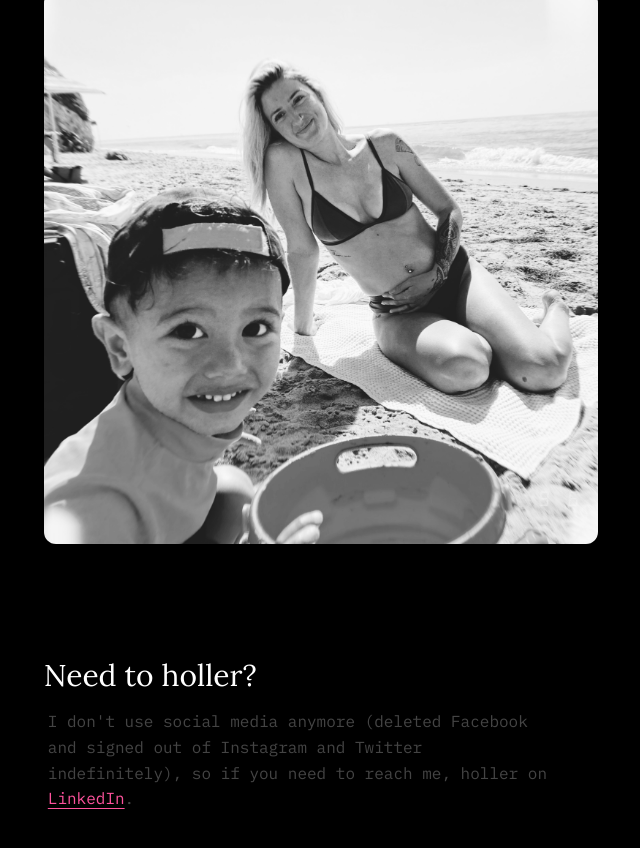
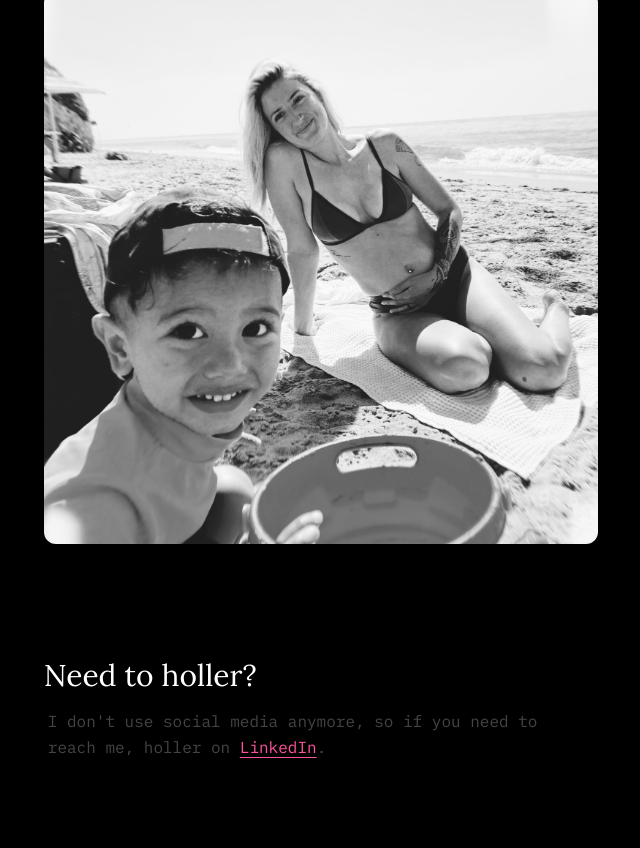
Before and after one commit to aryxmega/ary-mega, a Jekyll site: the page built from index.html, in a window 1280 px wide and 900 px high, scrolled down 2937 px. Shown: the top 848 px of the window, without its empty margins (319-959 px from the left). Built offline with Jekyll 4.4.1, drawn with Linux system fonts in a browser that asks for light colours.

Commit message:
Update index.html

```diff
--- a/index.html
+++ b/index.html
@@ -33,6 +33,6 @@ layout: default
 <div class="container">
   <div class="footer__news">
     <h2><span>Need to holler?</span></h2>
-    <p class="siteheader__notes">I don't use social media anymore (deleted Facebook and signed out of Instagram and Twitter indefinitely), so if you need to reach me, holler on <a href="https://www.linkedin.com/in/awwwry" title="Ary Mega on LinkedIn" target="_blank">LinkedIn</a>.</p>
+    <p class="siteheader__notes">I don't use social media anymore, so if you need to reach me, holler on <a href="https://www.linkedin.com/in/awwwry" title="Ary Mega on LinkedIn" target="_blank">LinkedIn</a>.</p>
   </div>
 </div>
```
